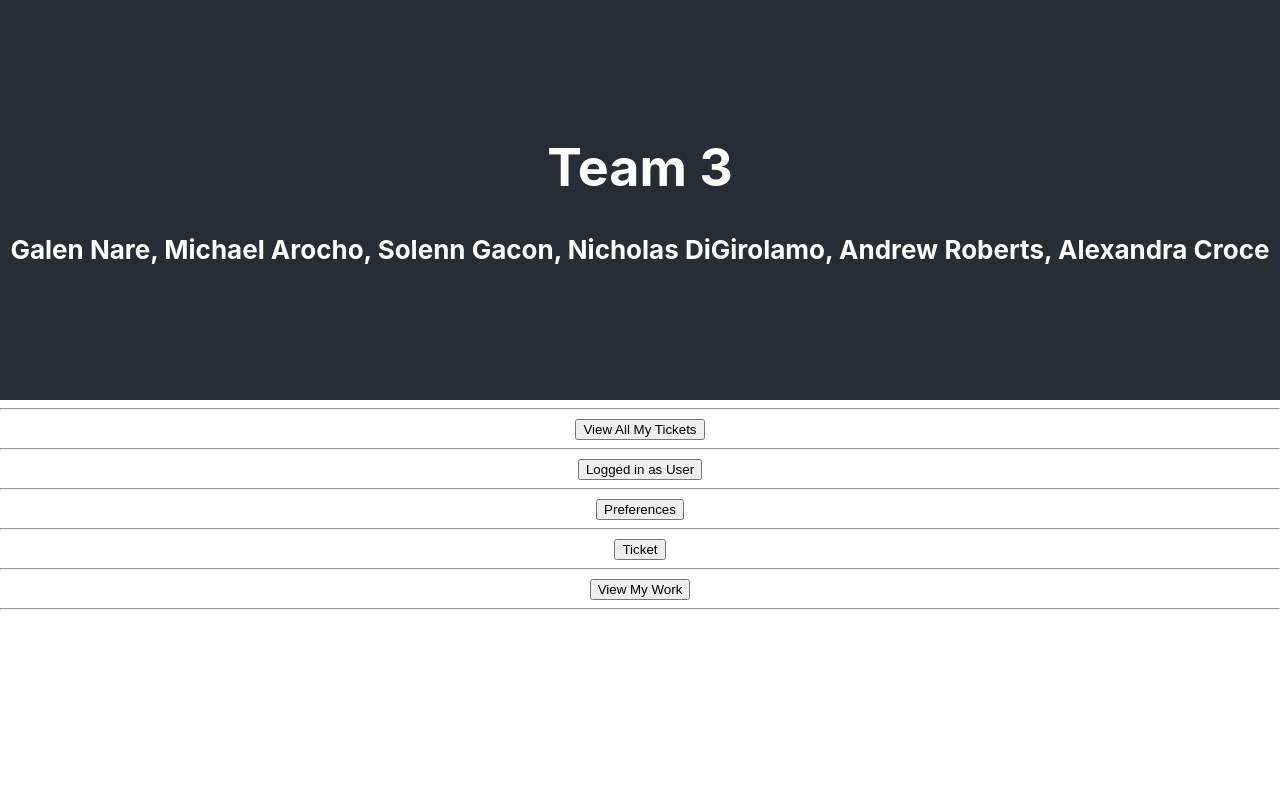
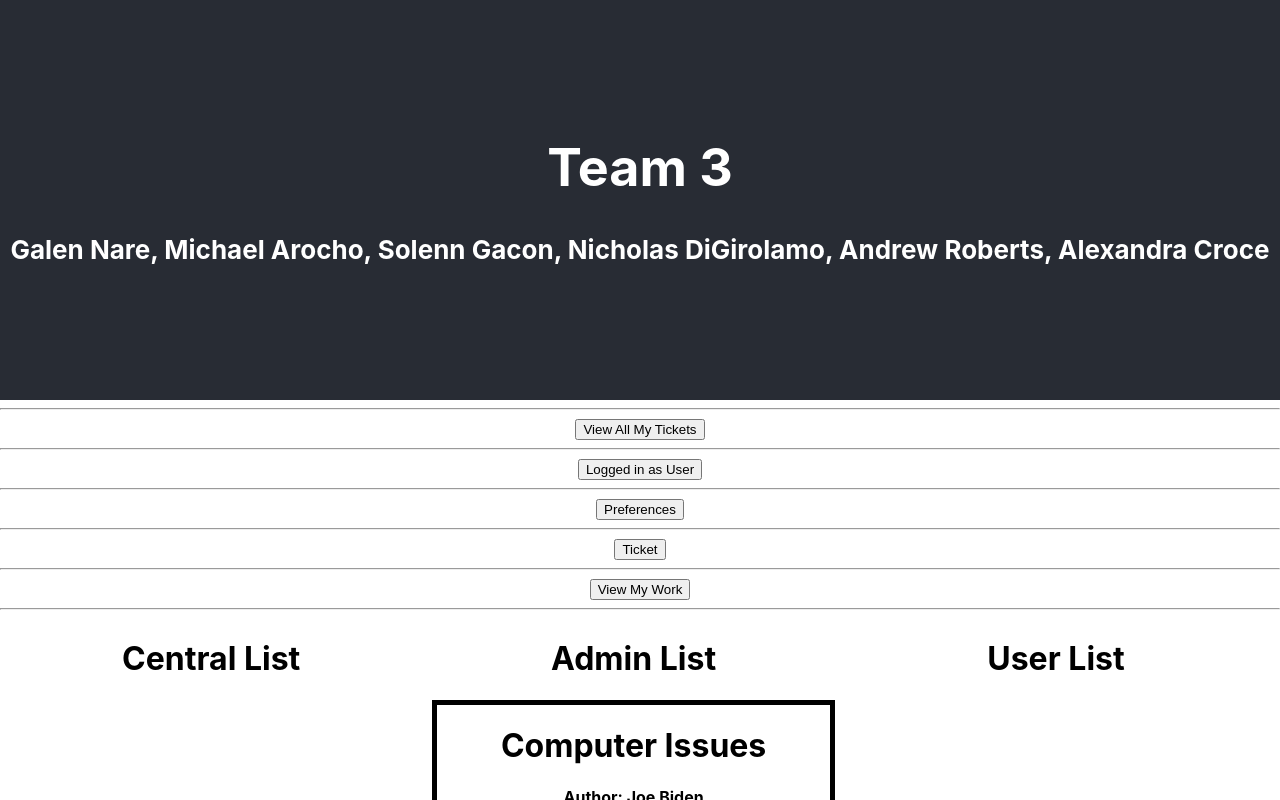
Before and after one commit to galennare/cursed-itsm-board, a React (Create React App) app: page / in a window 1280 px wide. Shown: the top 800 px of the page. Built offline with nearby package versions, Linux system fonts and the light colour scheme.

Commit message:
Added list displays to the main page.

```diff
--- a/src/App.tsx
+++ b/src/App.tsx
@@ -5,6 +5,7 @@ import { DropDownLogIn } from "./components/DropDownLogIn";
 import { Preferences } from "./components/Preferences";
 import { Ticket } from "./components/Ticket";
 import { ViewMyWork } from "./components/ViewMyWork";
+import { AdminList } from "./components/AdminList";
 
 function App() {
     return (
@@ -29,6 +30,16 @@ function App() {
             <hr></hr>
             <ViewMyWork></ViewMyWork>
             <hr></hr>
+
+            <div className="row">
+                <div className="column" style={{ float: "left", width: "33%" }}>
+                    <h1>Central List</h1>
+                </div>
+                <AdminList></AdminList>
+                <div className="column" style={{ float: "left", width: "33%" }}>
+                    <h1>User List</h1>
+                </div>
+            </div>
         </div>
     );
 }
```
